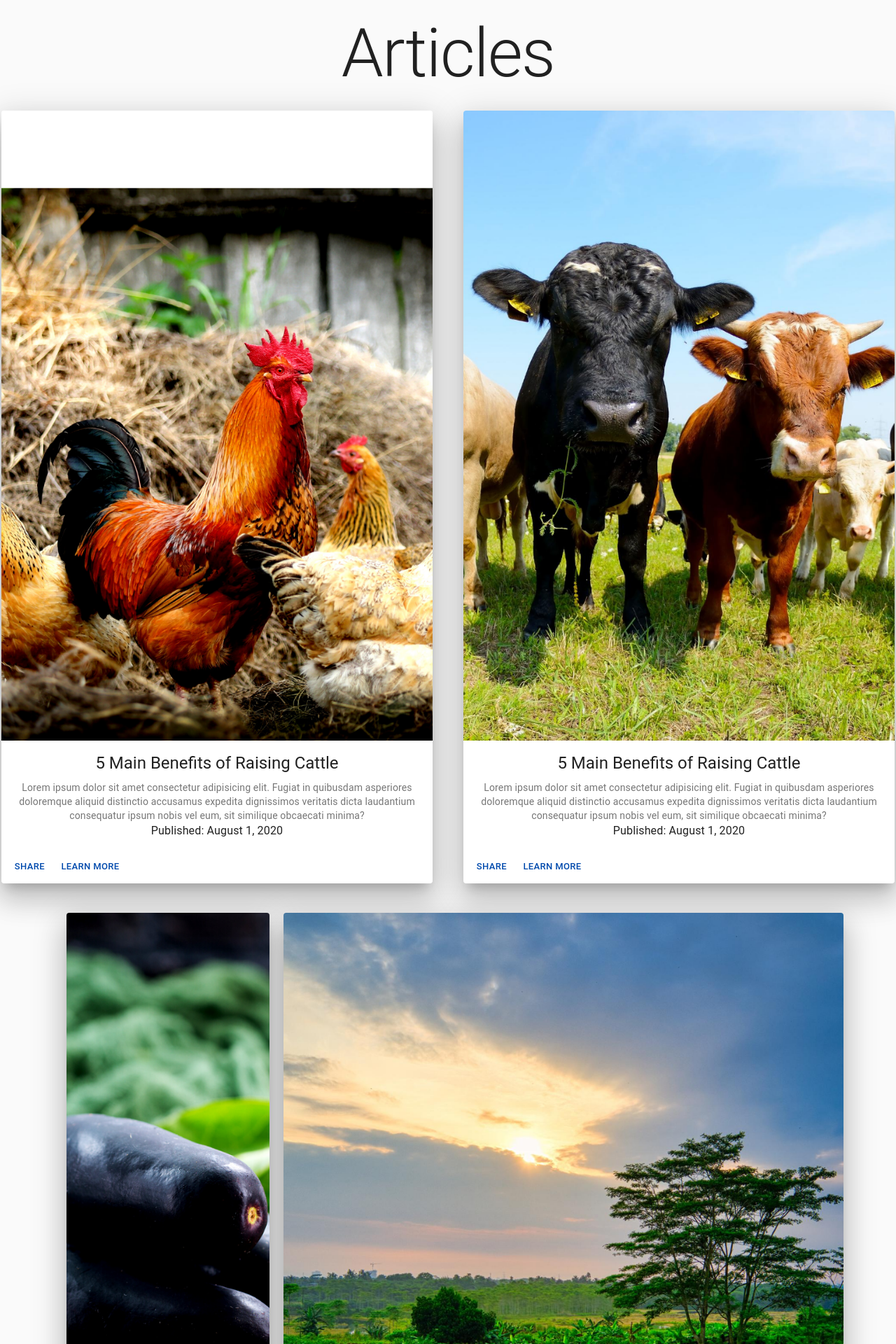
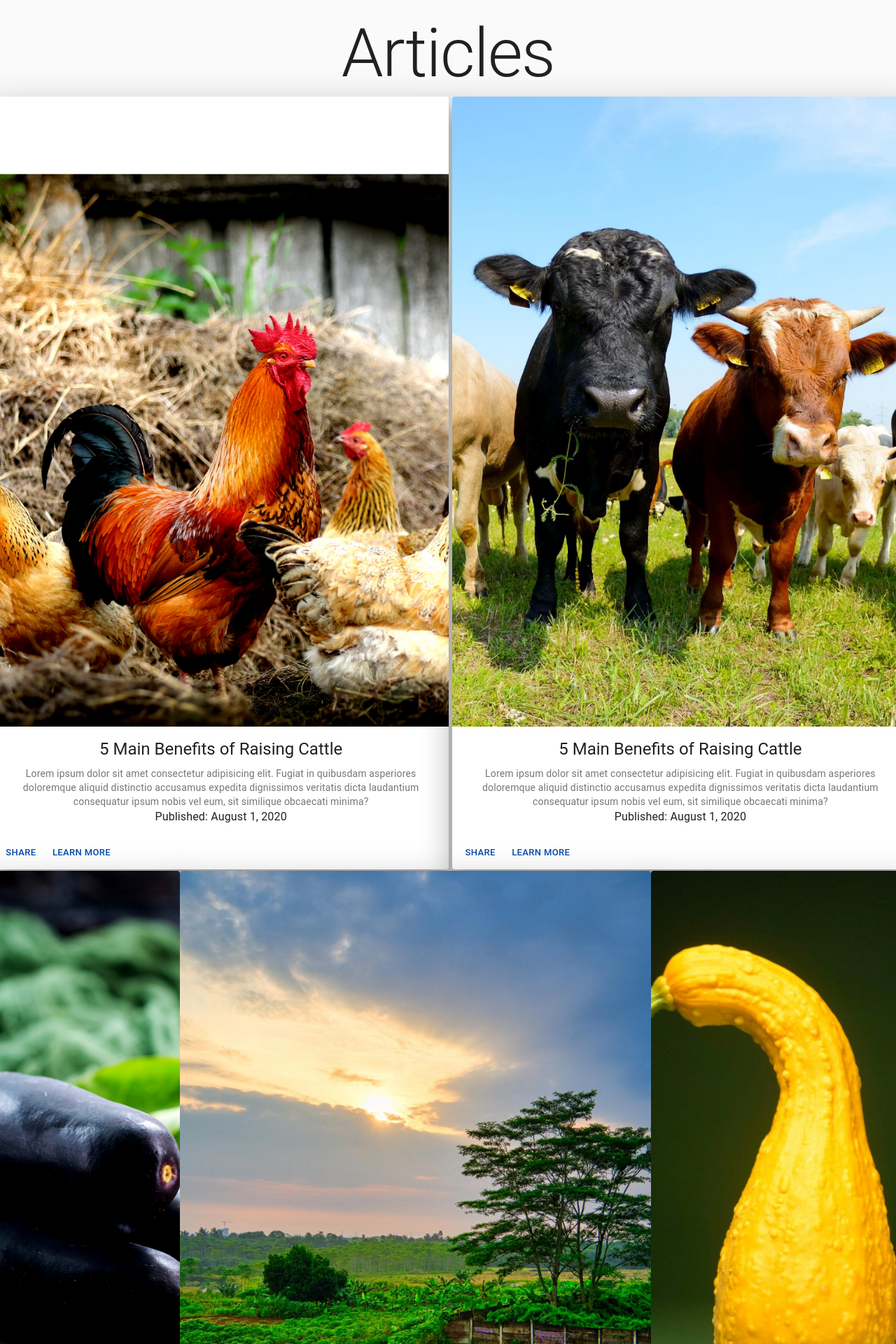
Before and after one commit to Delabove/Blog-Landing-Layout, a React (Create React App) app: page / in a window 1280 px wide. Shown: the part 940-2860 px from the top of the page at 70% size. Built offline with nearby package versions, Linux system fonts and the light colour scheme.

Commit message:
Centered grid

```diff
--- a/src/components/CurrentArticles.js
+++ b/src/components/CurrentArticles.js
@@ -10,8 +10,7 @@ import Button from '@material-ui/core/Button';
 import Pagination from '@material-ui/lab/Pagination';
 import Typography from '@material-ui/core/Typography';
 import Grid from "@material-ui/core/Grid";
-import GridList from '@material-ui/core/GridList';
-import GridListTile from '@material-ui/core/GridListTile';
+import Box from "@material-ui/core/Box";
 
 
 
@@ -93,20 +92,16 @@ const useStyles = makeStyles((theme) => ({
 
 
 
-
-
-
         <Grid container spacing={5} className={classes.grid}
             display="flex"
             justifyContent="center"
             alignItems="center">
-        <Grid item xs={12} md={6}
+
+            <Box
                 display="flex"
                 justifyContent="center"
-        alignItems="center"
-        margin="0"
-        >
-
+                alignItems="center">>
+                <Grid item xs={12} md={6}>
                 <Card className={classes.bigCard} elevation={24}>
                 <CardActionArea>
                 <CardMedia
@@ -170,8 +165,12 @@ const useStyles = makeStyles((theme) => ({
                     </CardActions>
                         </Card>
                 </Grid>
+            </Box>
 
-
+            <Box
+            display="flex"
+            justifyContent="center"
+            alignItems="center">
                 <Grid item xs={3}
                 display="flex"
                 justifyContent="center"
@@ -205,6 +204,7 @@ const useStyles = makeStyles((theme) => ({
                     </CardActions>
                         </Card>
                 </Grid>
+
 
              <Card className={classes.smallCard} elevation={24}>
             <CardActionArea>
@@ -264,11 +264,13 @@ const useStyles = makeStyles((theme) => ({
                 </CardActions>
                     </Card>
                 </Grid>
+            </Box>
 
-                <Grid item xs={6}
+            <Box
                 display="flex"
                 justifyContent="center"
                 alignItems="center">
+                <Grid item xs={6}>
                     <Card className={classes.biggestCard} elevation={24}>
                         <CardActionArea>
                     <CardMedia
@@ -298,7 +300,14 @@ const useStyles = makeStyles((theme) => ({
                     </CardActions>
                     </Card>
                 </Grid>
+                </Box>
+
                 </Grid>
+
+                <Box my={4} className={classes.paginationContainer}>
+                    <Pagination count={10} />
+                </Box>
+
 
 </React.Fragment>
 
```
Also changed, not shown: src/App.js (+0 -33 lines). Lines whose indentation alone changed are shown as unchanged.
